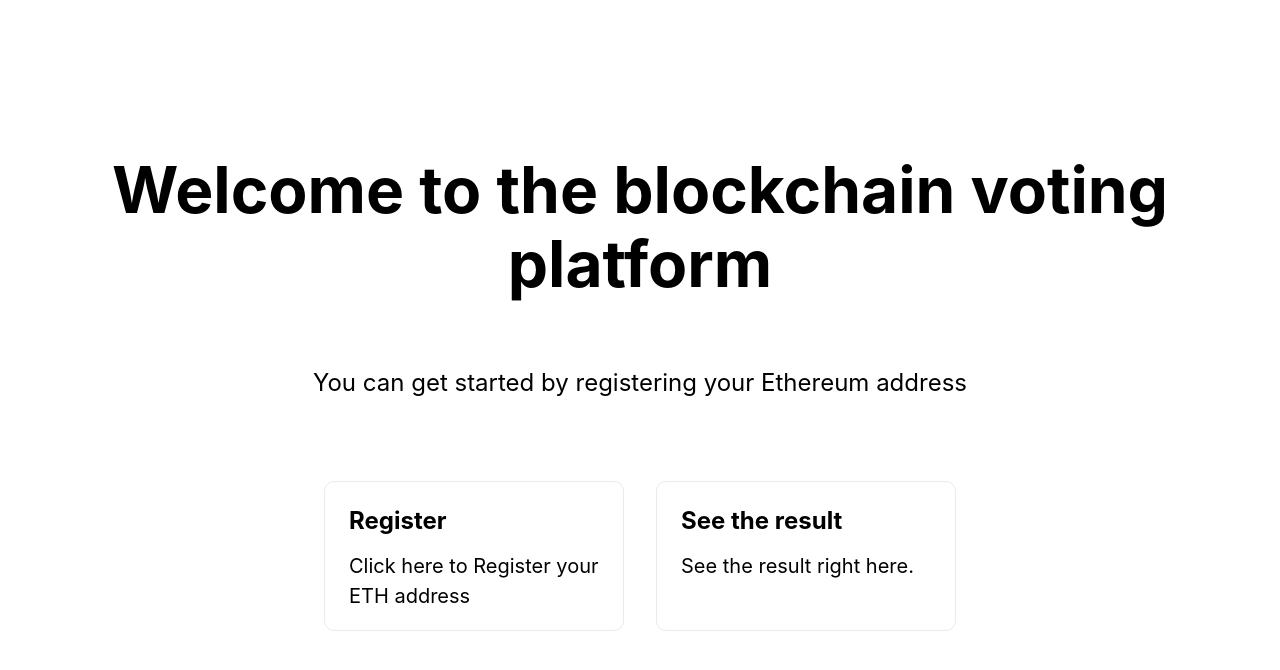
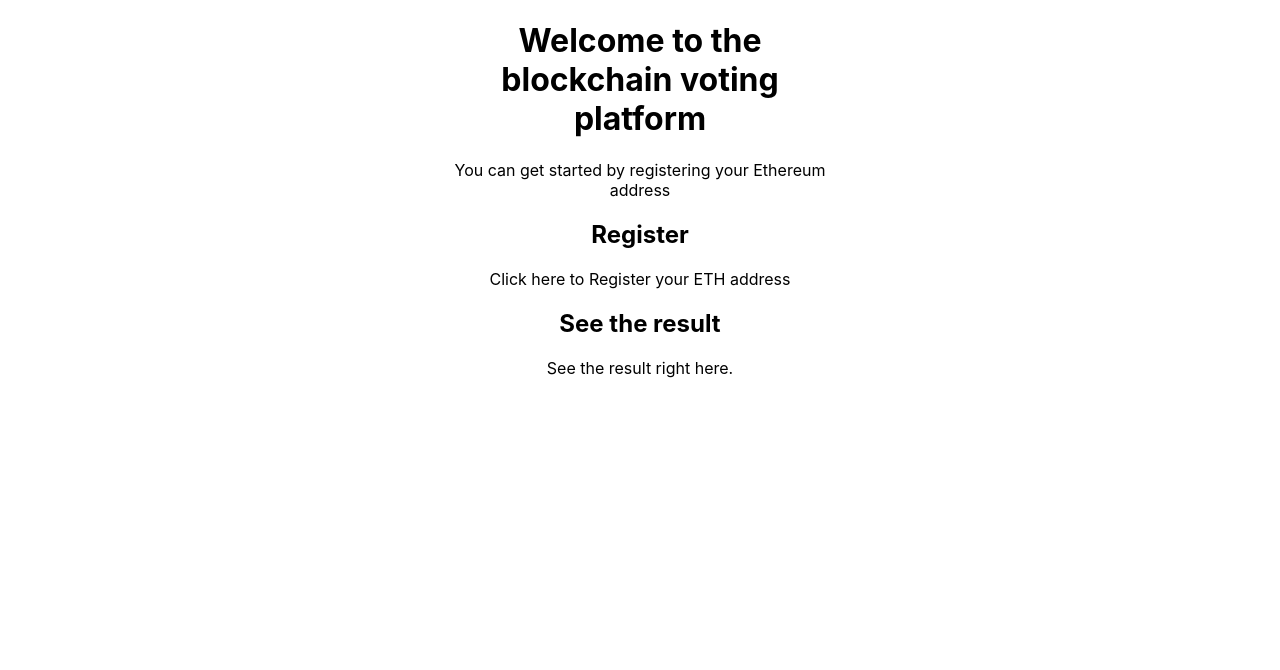
Before and after one commit to icepaq/BlockchainElectionsHackathon, a Next.js app in the folder frontend/: page / in a window 1280 px wide. Shown: the top 670 px of the page. Built offline with nearby package versions, Linux system fonts and the light colour scheme.

Commit message:
add voting page

```diff
--- a/frontend/pages/api/approveRegister.js
+++ b/frontend/pages/api/approveRegister.js
@@ -72,7 +72,7 @@ export default async function approveRegister(req, res) {
         },
         {
             "inputs": [],
-            "name": "getPartyCandidate",
+            "name": "getResults",
             "outputs": [
                 {
                     "components": [
--- a/frontend/pages/api/getElectionResults.js
+++ b/frontend/pages/api/getElectionResults.js
@@ -61,7 +61,7 @@ export default async function getElectionResults(req, res) {
         },
         {
             "inputs": [],
-            "name": "getPartyCandidate",
+            "name": "getResults",
             "outputs": [
                 {
                     "components": [
--- a/frontend/styles/Home.module.css
+++ b/frontend/styles/Home.module.css
@@ -1,117 +1,27 @@
 .container {
-  padding: 0 2rem;
+    margin: auto;
+    width: 30%;
+
+    text-align: center;
 }
 
-.main {
-  min-height: 100vh;
-  padding: 4rem 0;
-  flex: 1;
-  display: flex;
-  flex-direction: column;
-  justify-content: center;
-  align-items: center;
+.button {
+    background-color: #47adcc;
+
+    width: min-content;
+
+    padding: 10px 20px;
+
+    border-radius: 5px;
+
+    margin: auto;
+    margin-top: 10px;
 }
 
-.footer {
-  display: flex;
-  flex: 1;
-  padding: 2rem 0;
-  border-top: 1px solid #eaeaea;
-  justify-content: center;
-  align-items: center;
+.input {
+    margin: 10px;
+
+    font-size: 16px;
+
+    padding: 10px 20px;
 }
-
-.footer a {
-  display: flex;
-  justify-content: center;
-  align-items: center;
-  flex-grow: 1;
-}
-
-.title a {
-  color: #0070f3;
-  text-decoration: none;
-}
-
-.title a:hover,
-.title a:focus,
-.title a:active {
-  text-decoration: underline;
-}
-
-.title {
-  margin: 0;
-  line-height: 1.15;
-  font-size: 4rem;
-}
-
-.title,
-.description {
-  text-align: center;
-}
-
-.description {
-  margin: 4rem 0;
-  line-height: 1.5;
-  font-size: 1.5rem;
-}
-
-.code {
-  background: #fafafa;
-  border-radius: 5px;
-  padding: 0.75rem;
-  font-size: 1.1rem;
-  font-family: Menlo, Monaco, Lucida Console, Liberation Mono, DejaVu Sans Mono,
-    Bitstream Vera Sans Mono, Courier New, monospace;
-}
-
-.grid {
-  display: flex;
-  align-items: center;
-  justify-content: center;
-  flex-wrap: wrap;
-  max-width: 800px;
-}
-
-.card {
-  margin: 1rem;
-  padding: 1.5rem;
-  text-align: left;
-  color: inherit;
-  text-decoration: none;
-  border: 1px solid #eaeaea;
-  border-radius: 10px;
-  transition: color 0.15s ease, border-color 0.15s ease;
-  height: 150px;
-  width: 300px;
-}
-
-.card:hover,
-.card:focus,
-.card:active {
-  color: #0070f3;
-  border-color: #0070f3;
-}
-
-.card h2 {
-  margin: 0 0 1rem 0;
-  font-size: 1.5rem;
-}
-
-.card p {
-  margin: 0;
-  font-size: 1.25rem;
-  line-height: 1.5;
-}
-
-.logo {
-  height: 1em;
-  margin-left: 0.5rem;
-}
-
-@media (max-width: 600px) {
-  .grid {
-    width: 100%;
-    flex-direction: column;
-  }
-}
```
Also changed, not shown: frontend/pages/vote.js (+173 -1 lines).
